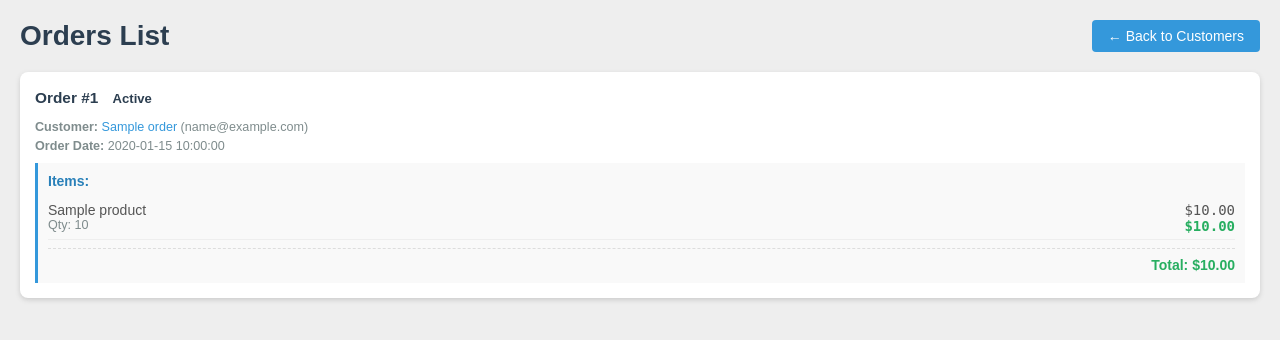
After one commit to CrabVoid/gemini_test, a PHP site: template src/views/orders.php in a window 1280 px wide. The commit adds this page. Shown: the top 340 px of the page. Run offline with PHP 8.4, Linux system fonts and the light colour scheme; the template is opened without the code that fills it: most values are stand-ins (such as "Sample title", 1, 10 or a date in 2020).

Commit message:
Add Orders resource with /orders endpoint
- Create OrderModel (src/Models/Order.php) with static all() method
- Fetch orders with client and item details
- Create orders view (src/views/orders.php) with status badges and totals
- Create orders controller (public/orders.php)
- Add navigation link from customers page to orders page
- Display order status (pending, shipped, completed) with color-coded badges
- Show order total calculations for each order

```diff
--- a/src/views/customers.php
+++ b/src/views/customers.php
@@ -33,6 +33,12 @@
 <body>
 
     <h1 style="color: #2c3e50;">Store Dashboard</h1>
+
+    <div style="margin-bottom: 20px;">
+        <a href="/orders.php" style="display: inline-block; background: #27ae60; color: white; padding: 8px 16px; text-decoration: none; border-radius: 4px; font-weight: bold; transition: background 0.2s;" onmouseover="this.style.background='#229954'" onmouseout="this.style.background='#27ae60'">
+            View All Orders →
+        </a>
+    </div>
 
     <!--
     // =========================================================================
--- /dev/null
+++ b/src/views/orders.php
@@ -0,0 +1,102 @@
+<!DOCTYPE html>
+<html lang="en">
+<head>
+    <meta charset="UTF-8">
+    <title>Tasker - Orders List</title>
+    <style>
+        * { margin: 0; padding: 0; box-sizing: border-box; }
+        body { font: 14px Arial, sans-serif; background: #eee; margin: 20px; }
+        .header { display: flex; justify-content: space-between; align-items: center; margin-bottom: 20px; }
+        h1 { color: #2c3e50; }
+        .nav-links { display: flex; gap: 10px; }
+        .nav-links a { background: #3498db; color: white; padding: 8px 16px; text-decoration: none; border-radius: 4px; transition: background 0.2s; }
+        .nav-links a:hover { background: #2980b9; }
+        .card { background: #fff; padding: 15px; margin-bottom: 15px; border-radius: 8px; box-shadow: 0 2px 5px #ccc; }
+        .order-header { font-size: 1.1em; font-weight: bold; color: #2c3e50; margin-bottom: 10px; display: flex; justify-content: space-between; align-items: center; }
+        .order-meta { color: #7f8c8d; font-size: 0.9em; margin: 5px 0; }
+        .status-badge { display: inline-block; padding: 4px 10px; border-radius: 3px; font-size: 0.85em; font-weight: bold; }
+        .status-pending { background: #f39c12; color: white; }
+        .status-shipped { background: #3498db; color: white; }
+        .status-completed { background: #27ae60; color: white; }
+        .items-section { margin-top: 10px; padding: 10px; background: #f9f9f9; border-left: 3px solid #3498db; }
+        .items-header { font-weight: bold; color: #2980b9; margin-bottom: 8px; }
+        .item-row { display: flex; justify-content: space-between; padding: 5px 0; color: #555; border-bottom: 1px solid #eee; }
+        .item-row:last-child { border-bottom: none; }
+        .item-details { flex: 1; }
+        .item-product { font-weight: 500; }
+        .item-qty { color: #7f8c8d; font-size: 0.9em; }
+        .item-price { text-align: right; font-family: monospace; }
+        .order-total { text-align: right; margin-top: 8px; padding-top: 8px; border-top: 1px dashed #ddd; font-weight: bold; color: #27ae60; }
+        .empty-message { text-align: center; color: #7f8c8d; padding: 20px; }
+        .client-link { color: #3498db; text-decoration: none; }
+        .client-link:hover { text-decoration: underline; }
+    </style>
+</head>
+<body>
+
+    <div class="header">
+        <h1>Orders List</h1>
+        <div class="nav-links">
+            <a href="/">← Back to Customers</a>
+        </div>
+    </div>
+
+    <?php if (empty($orders)): ?>
+        <div class="card empty-message">
+            <p>No orders found.</p>
+        </div>
+    <?php else: ?>
+        <?php foreach ($orders as $order): ?>
+            <div class="card">
+                <div class="order-header">
+                    <div>
+                        <span>Order #<?php echo htmlspecialchars($order->id); ?></span>
+                        <span class="status-badge status-<?php echo strtolower($order->status); ?>">
+                            <?php echo htmlspecialchars(ucfirst($order->status)); ?>
+                        </span>
+                    </div>
+                </div>
+
+                <div class="order-meta">
+                    <strong>Customer:</strong>
+                    <span class="client-link"><?php echo htmlspecialchars($order->client_name); ?></span>
+                    (<?php echo htmlspecialchars($order->client_email); ?>)
+                </div>
+
+                <div class="order-meta">
+                    <strong>Order Date:</strong> <?php echo htmlspecialchars($order->date); ?>
+                </div>
+
+                <?php if (!empty($order->items)): ?>
+                    <div class="items-section">
+                        <div class="items-header">Items:</div>
+                        <?php $total = 0; ?>
+                        <?php foreach ($order->items as $item): ?>
+                            <?php $itemTotal = $item->getTotal(); $total += $itemTotal; ?>
+                            <div class="item-row">
+                                <div class="item-details">
+                                    <div class="item-product"><?php echo htmlspecialchars($item->product); ?></div>
+                                    <div class="item-qty">Qty: <?php echo htmlspecialchars($item->qty); ?></div>
+                                </div>
+                                <div class="item-price">
+                                    $<?php echo number_format($item->price, 2); ?>
+                                    <br>
+                                    <span style="color: #27ae60; font-weight: bold;">$<?php echo number_format($itemTotal, 2); ?></span>
+                                </div>
+                            </div>
+                        <?php endforeach; ?>
+                        <div class="order-total">
+                            Total: $<?php echo number_format($total, 2); ?>
+                        </div>
+                    </div>
+                <?php else: ?>
+                    <div class="items-section empty-message">
+                        No items in this order
+                    </div>
+                <?php endif; ?>
+            </div>
+        <?php endforeach; ?>
+    <?php endif; ?>
+
+</body>
+</html>
```
Also changed, not shown: public/orders.php (added, +21 -0 lines), src/Models/Order.php (added, +88 -0 lines).
